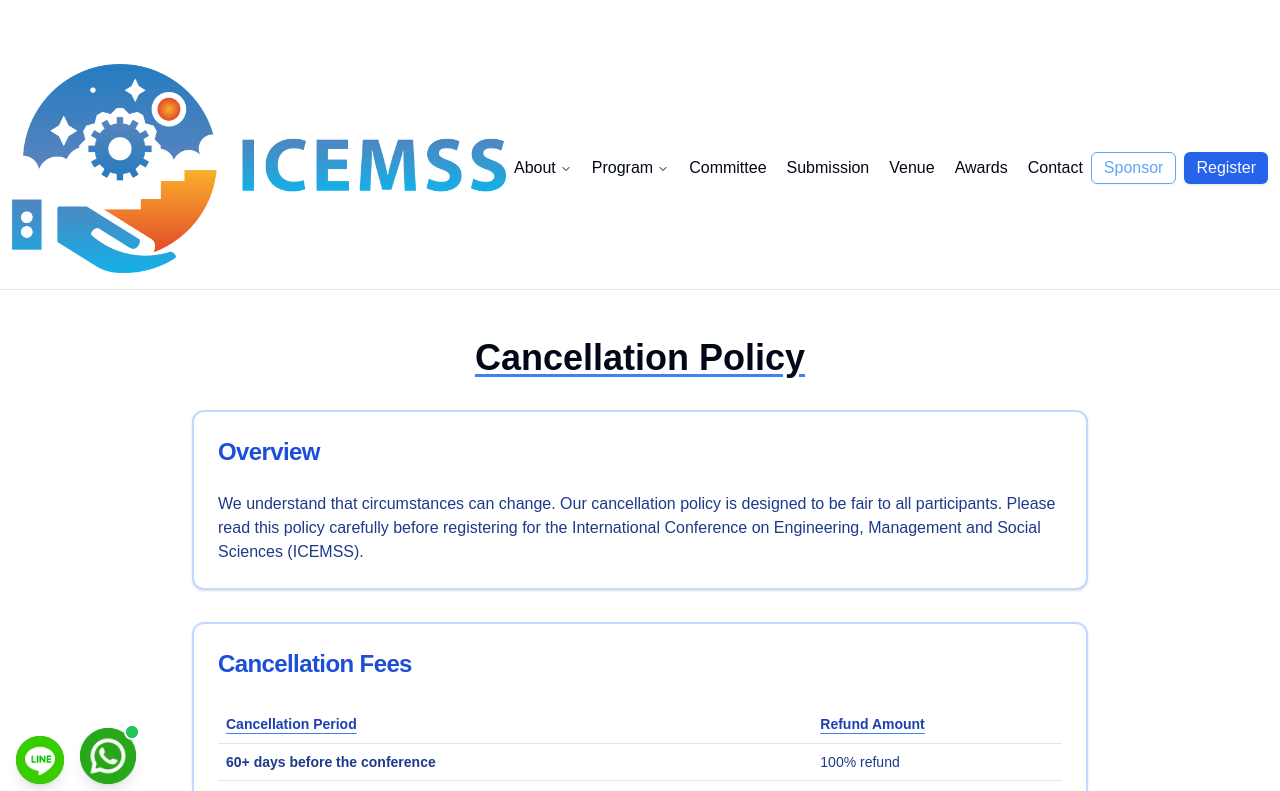
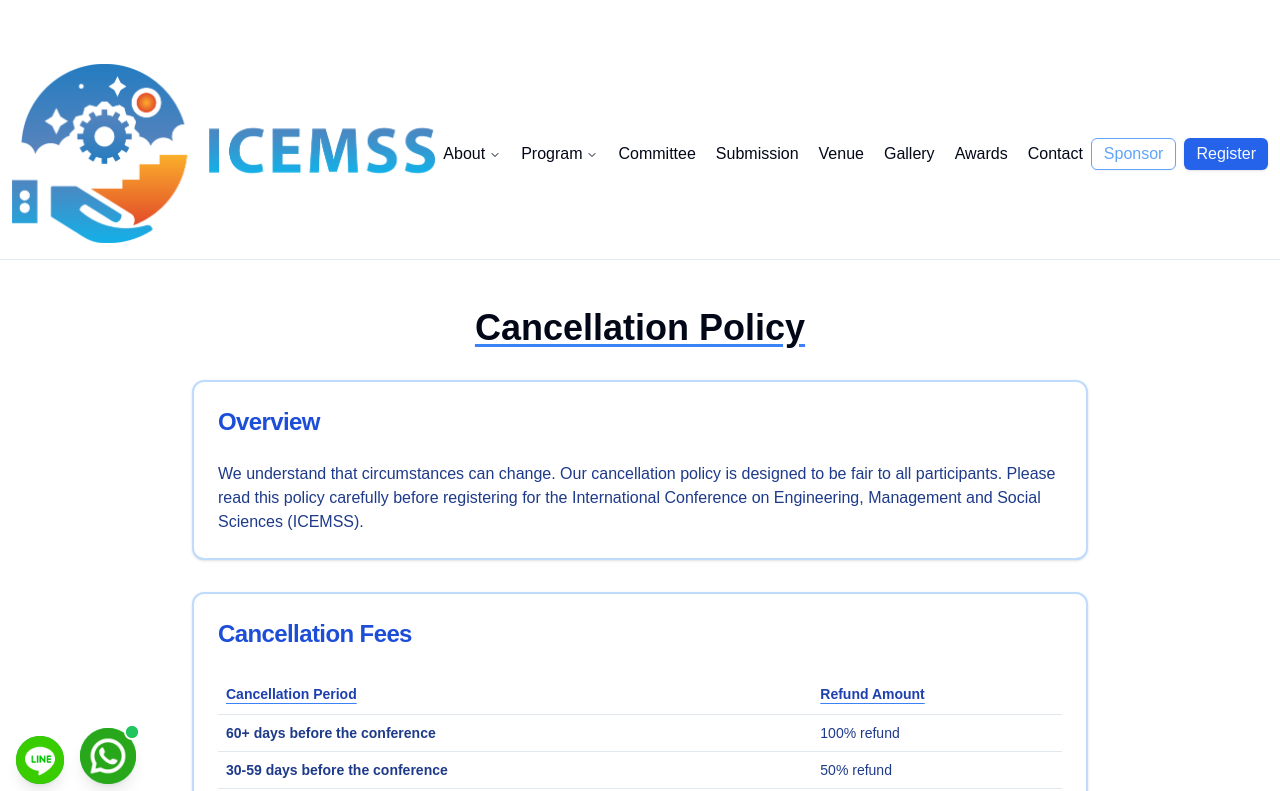
Before and after one commit to ZepResearch/icemss, a Next.js app: page /cancellation-policy in a window 1280 px wide. Shown: the top 791 px of the page. Built offline with nearby package versions, Linux system fonts and the light colour scheme.

Commit message:
gallery added

```diff
--- a/components/NAV.jsx
+++ b/components/NAV.jsx
@@ -204,6 +204,15 @@ export default function Navbar() {
               </NavigationMenuItem>
 
               <NavigationMenuItem>
+                <Link href="/gallery" legacyBehavior passHref>
+                  <NavigationMenuLink className={cn(navigationMenuTriggerStyle(), "text-md h-8 px-2")}>
+                    Gallery
+                  </NavigationMenuLink>
+                </Link>
+              </NavigationMenuItem>
+
+
+              <NavigationMenuItem>
                 <Link href="/award" legacyBehavior passHref>
                   <NavigationMenuLink className={cn(navigationMenuTriggerStyle(), "text-md h-8 px-2")}>
                     Awards
```
